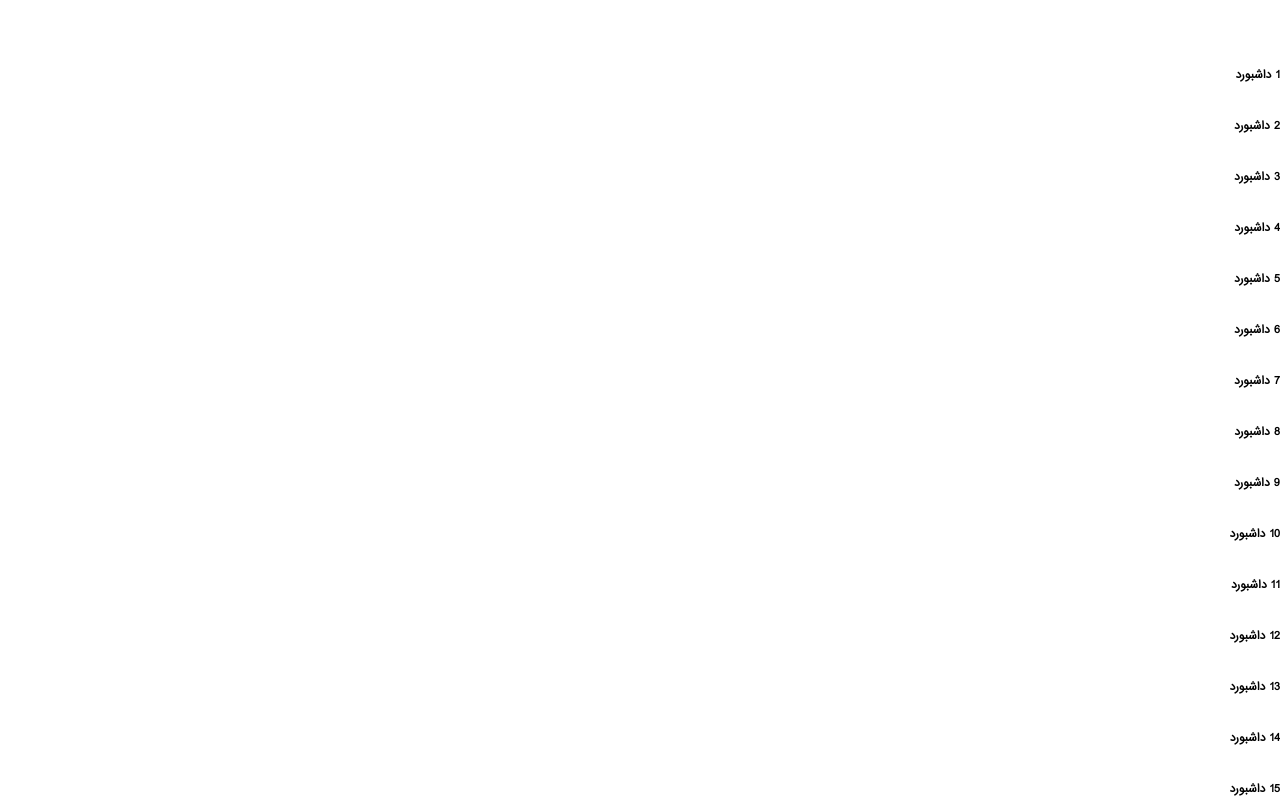
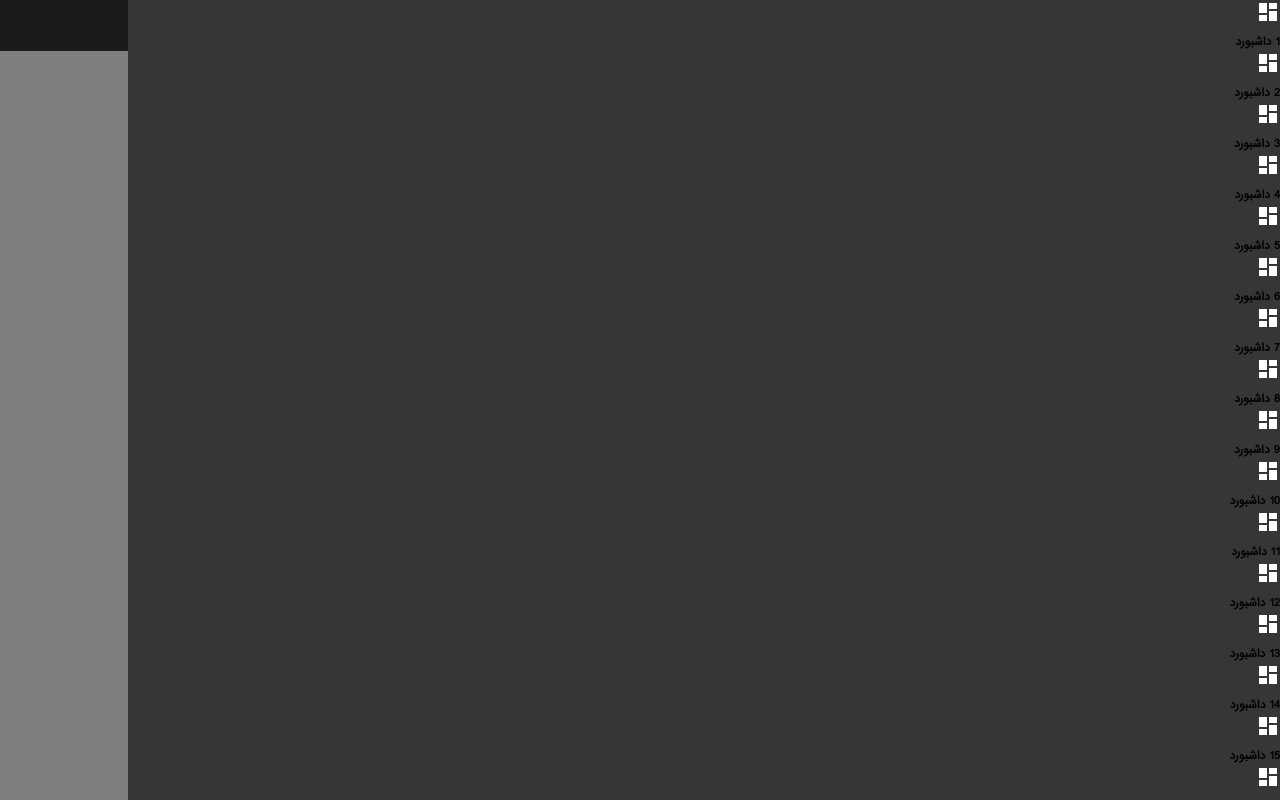
Before and after one commit to Dellcash/RTL-admin-dashboard, a Vue app: page / in a window 1280 px wide. Both pictures are taken after a click on the icon 1268 px from the left and 12 px from the top of the page. Shown: the top 800 px of the page. Built offline with nearby package versions, Linux system fonts and the light colour scheme.

Commit message:
just testing something

```diff
--- a/src/layout/Main.vue
+++ b/src/layout/Main.vue
@@ -7,8 +7,8 @@ const openDrawer = ref(false);
 </script>
 
 <template>
-	<header class="uno-ibna21">
-		<Hamburger class="uno-9nu97g" @click="openDrawer = true" />
+	<header class="bg-[#363636] py-1.7 px-3">
+		<Hamburger class="cursor-pointer mt-1.2" @click="openDrawer = true" />
 	</header>
 
 	<TransitionGroup
@@ -18,11 +18,20 @@ const openDrawer = ref(false);
 		<div
 			v-if="openDrawer"
 			@click="openDrawer = false"
-			class="uno-4880tm"
+			class=":uno: fixed block top-0 left-0 w-100% h-100% bg-[rgba(0,0,0,0.5)] z-9999"
 		></div>
 		<div
 			v-if="openDrawer"
-			class="uno-3ftmkt"
+			class="
+				bg-[#363636]
+				w-90%
+				overflow-y-scroll
+				h-full
+				fixed
+				top-0
+				right-0
+				z-9999
+			"
 		>
 			<div v-for="n in 100" :key="n" flex items-center>
 				<Dashboard />
@@ -33,3 +42,4 @@ const openDrawer = ref(false);
 </template>
 
 <style scoped></style>
+<!-- :uno: fixed block top-0 left-0 w-100% h-100% bg-[rgba(0,0,0,0.5)] z-9999 -->
```
